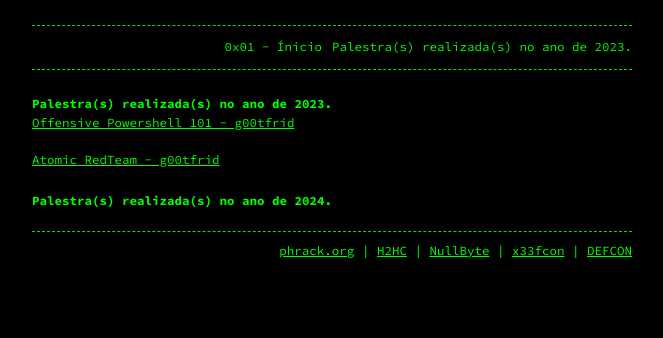
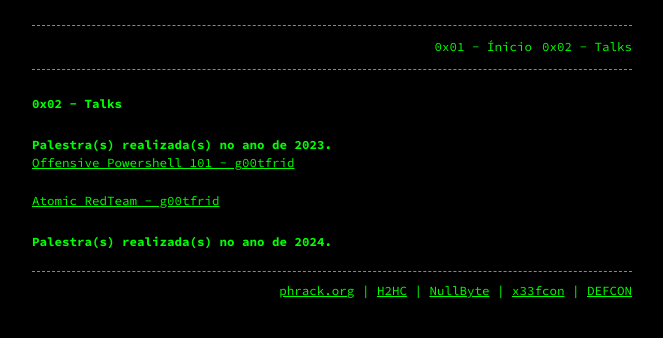
Before and after one commit to AFKConference/afkconference.github.io, a Jekyll site: the page built from talks.md, in a window 1280 px wide. Shown: the top 338 px of the page, without its empty margins (308-971 px from the left). Built offline with Jekyll 4.4.1, drawn with Linux system fonts in a browser that asks for light colours; our own code applies the rules of GitHub Pages for plain Markdown files.

Commit message:
Update talks.md

```diff
--- a/talks.md
+++ b/talks.md
@@ -1,4 +1,7 @@
+# 0x02 - Talks
+
 # Palestra(s) realizada(s) no ano de 2023.
+
 <a href="/assets/Offensive Powershell 101 - g0ttfrid.pdf">Offensive Powershell 101 - g00tfrid</a><br>
 <a href="/assets/Atomic RedTeam - g0ttfrid.pdf">Atomic RedTeam - g00tfrid</a>
 
```
